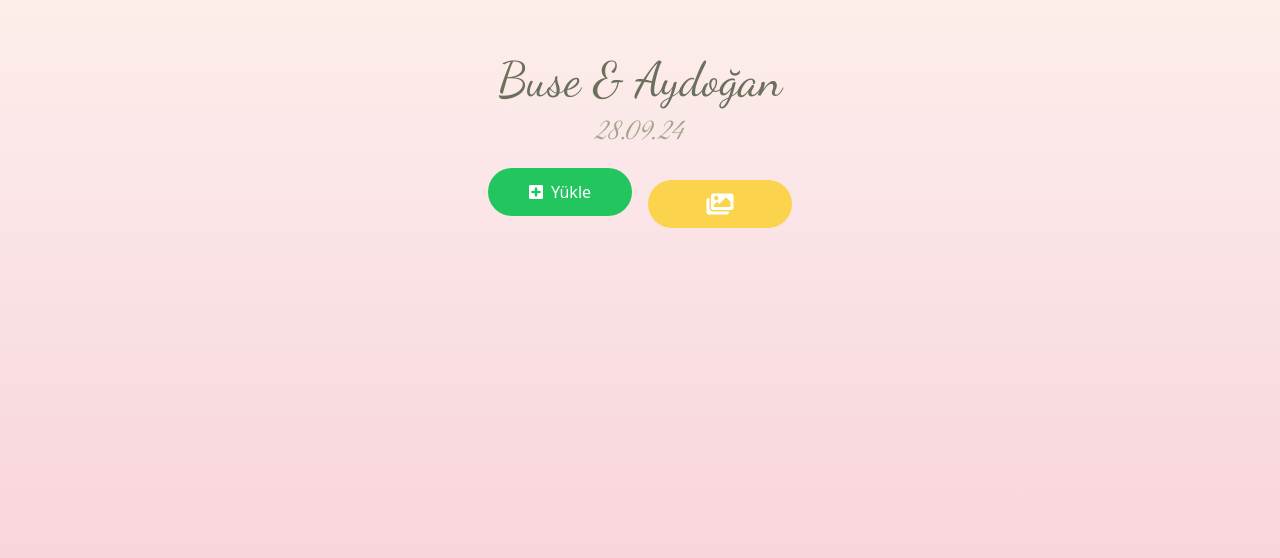
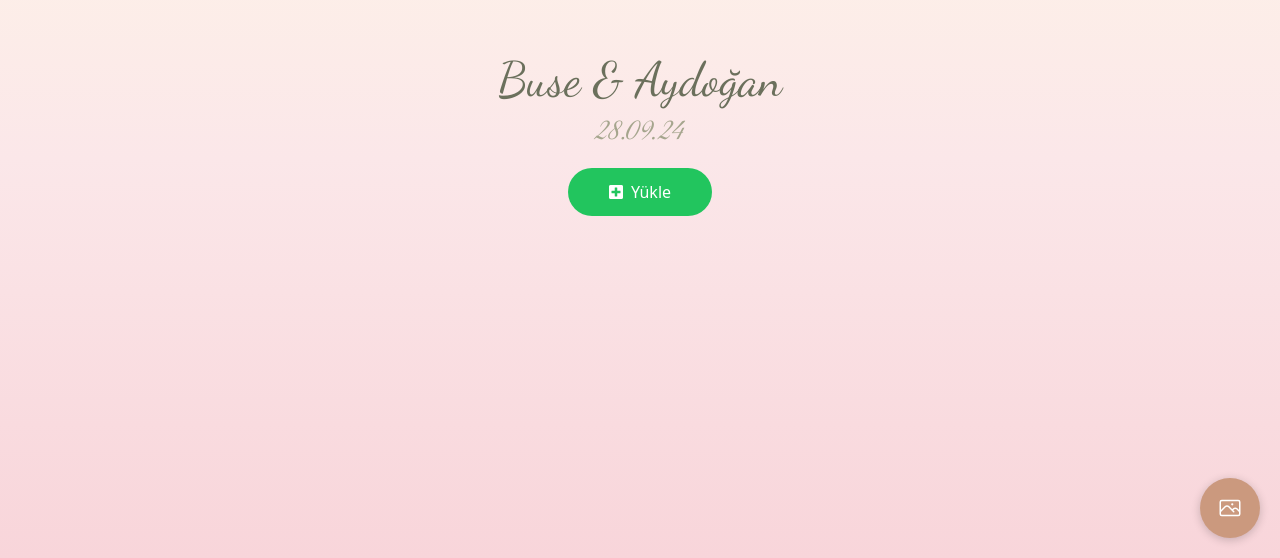
Before and after one commit to xzssv/tatlitelas, an Angular app in the folder tatlitelas/: page / in a window 1280 px wide. Shown: the part 242-800 px from the top of the page. Built offline with nearby package versions, Linux system fonts and the light colour scheme.

Commit message:
butonlar.

```diff
--- a/tatlitelas/src/app/pages/gallery/gallery/gallery.component.css
+++ b/tatlitelas/src/app/pages/gallery/gallery/gallery.component.css
@@ -10,3 +10,90 @@
 .text-primary {
   color: var(--color-primary);
 }
+
+/* Geri Dön butonu stilleri */
+.fixed-gallery-btn,
+.fixed-back-btn {
+  position: fixed;
+  bottom: 20px;
+  right: 20px;
+  width: 60px;
+  height: 60px;
+  border-radius: 30px;
+  background-color: var(--color-custom-brown);
+  color: white;
+  border: none;
+  cursor: pointer;
+  display: flex;
+  align-items: center;
+  overflow: hidden;
+  transition: all 0.3s ease-in-out;
+  box-shadow: 0 2px 10px rgba(0,0,0,0.2);
+  z-index: 1000;
+  padding: 0;
+}
+
+.fixed-gallery-btn:hover,
+.fixed-back-btn:hover {
+  width: 150px; /* Genişliği 150px'e düşürdük */
+}
+
+.fixed-gallery-btn svg,
+.fixed-back-btn svg {
+  width: 24px;
+  height: 24px;
+  stroke: currentColor;
+  flex-shrink: 0;
+  margin: 0 18px;
+}
+
+.gallery-text,
+.back-text {
+  white-space: nowrap;
+  opacity: 0;
+  transition: all 0.3s ease-in-out;
+  position: absolute;
+  left: 60px;
+  right: 0;
+  text-align: center;
+  display: flex;
+  align-items: center;
+  justify-content: center;
+  height: 100%;
+}
+
+.fixed-gallery-btn:hover .gallery-text,
+.fixed-back-btn:hover .back-text {
+  opacity: 1;
+}
+
+/* Geri dön butonu için farklı renk */
+.fixed-back-btn {
+  background-color: var(--color-custom-green);
+}
+
+/* Yükle butonu için eski stil */
+.btnc {
+  padding: 12px 24px;
+  background-color: var(--color-custom-green);
+  color: white;
+  border: none;
+  border-radius: 30px;
+  cursor: pointer;
+  font-size: 16px;
+  transition: background-color 0.3s ease;
+  display: flex;
+  align-items: center;
+  justify-content: center;
+  gap: 8px;
+}
+
+.btnc:hover {
+  background-color: var(--color-primary);
+}
+
+.btnc svg {
+  width: 20px;
+  height: 20px;
+  stroke: currentColor;
+}
--- a/tatlitelas/src/app/pages/gallery/gallery/gallery.component.html
+++ b/tatlitelas/src/app/pages/gallery/gallery/gallery.component.html
@@ -1,18 +1,20 @@
 <div class="flex flex-col items-center justify-center min-h-screen h-full p-8 max-w-4xl mx-auto">
-  <h1 class="text-center text-5xl font-dancing text-primary mb-2">Fotoğraf Galerisi</h1>
+  <h1 id="fotoğraf-galerisi" class="text-center text-5xl font-dancing text-primary mb-2">Fotoğraf Galerisi</h1>
 
   <div class="w-full max-w-2xl mt-8">
     <div class="grid grid-cols-2 sm:grid-cols-3 md:grid-cols-4 gap-4">
-      <div *ngFor="let photo of photos" class="photo-container">
-        <img [src]="photo.url" [alt]="photo.name" class="w-full h-full object-cover">
+      <div class="photo-container" *ngFor="let photo of photos">
+        <!-- Photo content -->
       </div>
     </div>
   </div>
+</div>
 
-  <button class="fixed-back-button" (click)="goBack()">
-    <svg xmlns="http://www.w3.org/2000/svg" fill="none" viewBox="0 0 24 24" stroke-width="1.5" stroke="currentColor"
-      class="size-6">
-      <path stroke-linecap="round" stroke-linejoin="round" d="M9 15 3 9m0 0 6-6M3 9h12a6 6 0 0 1 0 12h-3" />
-    </svg>
-  </button>
-</div>
+<!-- Geri Dön butonu -->
+<button class="fixed-back-btn" (click)="goBack()">
+  <svg xmlns="http://www.w3.org/2000/svg" fill="none" viewBox="0 0 24 24" stroke-width="1.5" stroke="currentColor"
+    class="size-6">
+    <path stroke-linecap="round" stroke-linejoin="round" d="M9 15 3 9m0 0 6-6M3 9h12a6 6 0 0 1 0 12h-3" />
+  </svg>
+  <span class="back-text">Geri Dön</span>
+</button>
--- a/tatlitelas/src/app/pages/gallery/gallery/gallery.component.ts
+++ b/tatlitelas/src/app/pages/gallery/gallery/gallery.component.ts
@@ -26,7 +26,11 @@ export class GalleryComponent implements OnInit {
   }
 
   loadPhotos() {
-    // Fotoğrafları yükleme mantığınızı burada uygulayın
+    // Fotoğrafları yükleme mantığı
+    const savedPhotos = localStorage.getItem('photos');
+    if (savedPhotos) {
+      this.photos = JSON.parse(savedPhotos);
+    }
   }
 
   goBack() {
--- a/tatlitelas/src/app/pages/home/home/home.component.css
+++ b/tatlitelas/src/app/pages/home/home/home.component.css
@@ -64,7 +64,7 @@ h1 {
 }
 
 .btnc {
-    @apply animate-bounce w-36 bg-green-500 text-white; /* Yükle butonu */
+  @apply animate-bounce w-36 bg-green-500 text-white; /* Yükle butonu */
 }
 
 .btn {
@@ -77,8 +77,10 @@ h1 {
     transition: opacity 0.3s ease-in-out; /* Sadece opacity değişimi */
 }
 
-.btn:hover span {
-    @apply opacity-100;
+.btnc:hover {
+  background-color: var(--color-primary);
+  transform: translateY(-2px);
+  box-shadow: 0 6px 8px rgba(0, 0, 0, 0.15);
 }
 
 .btn i {
@@ -88,3 +90,72 @@ h1 {
 .btn:hover i {
     @apply opacity-0; /* İkonu gizler */
 }
+
+.btnc svg {
+  width: 24px;
+  height: 24px;
+}
+
+.btnc span {
+  margin-left: 10px;
+}
+
+.fixed-gallery-btn,
+.fixed-back-btn {
+  position: fixed;
+  bottom: 20px;
+  right: 20px;
+  width: 60px;
+  height: 60px;
+  border-radius: 30px;
+  background-color: var(--color-custom-brown);
+  color: white;
+  border: none;
+  cursor: pointer;
+  display: flex;
+  align-items: center;
+  overflow: hidden;
+  transition: all 0.3s ease-in-out;
+  box-shadow: 0 2px 10px rgba(0,0,0,0.2);
+  z-index: 1000;
+  padding: 0;
+}
+
+.fixed-gallery-btn:hover,
+.fixed-back-btn:hover {
+  width: 150px; /* Genişliği 150px'e düşürdük */
+}
+
+.fixed-gallery-btn svg,
+.fixed-back-btn svg {
+  width: 24px;
+  height: 24px;
+  stroke: currentColor;
+  flex-shrink: 0;
+  margin: 0 18px;
+}
+
+.gallery-text,
+.back-text {
+  white-space: nowrap;
+  opacity: 0;
+  transition: all 0.3s ease-in-out;
+  position: absolute;
+  left: 60px;
+  right: 0;
+  text-align: center;
+  display: flex;
+  align-items: center;
+  justify-content: center;
+  height: 100%;
+}
+
+.fixed-gallery-btn:hover .gallery-text,
+.fixed-back-btn:hover .back-text {
+  opacity: 1;
+}
+
+/* Geri dön butonu için farklı renk */
+.fixed-back-btn {
+  background-color: var(--color-custom-green);
+}
--- a/tatlitelas/src/app/pages/home/home/home.component.html
+++ b/tatlitelas/src/app/pages/home/home/home.component.html
@@ -1,14 +1,24 @@
 <div class="flex flex-col items-center justify-center min-h-screen h-full p-8 max-w-4xl mx-auto">
-  <h1 class="text-center text-5xl font-dancing text-primary mb-2">{{ title }}</h1>
-  <div class="date text-center text-3xl font-great-vibes text-secondary mb-8">{{ date }}</div>
+  <h1 id="title" class="text-center text-5xl font-dancing text-primary mb-2">{{ title }}</h1>
+
+  <div class="date text-center text-3xl font-great-vibes text-secondary mb-8">
+    {{ date }}
+  </div>
+
   <div class="w-full max-w-md flex items-center justify-center gap-4 mb-8">
     <button class="btnc btn-upload animate-bounce bg-green-500 text-white" (click)="triggerFileInput()">
       <i class="fa fa-plus-square mr-2" aria-hidden="true"></i>Yükle
     </button>
-    <button class="btn btn-gallery bg-amber-300 text-white relative overflow-hidden" (click)="openGallery()">
-      <i class="fas fa-images text-2xl"></i>
-      <span class="absolute left-12 opacity-0 transition-opacity duration-300">Galeri</span>
-    </button>
   </div>
-  <input type="file" id="fileInput" class="hidden" multiple accept="image/*,video/*" (change)="onFileSelected($event)">
+  <input type="file" id="fileInput" (change)="onFileSelected($event)" style="display: none;" multiple>
 </div>
+
+<!-- Sabit galeri butonu -->
+<button class="fixed-gallery-btn" (click)="openGallery()">
+  <svg xmlns="http://www.w3.org/2000/svg" fill="none" viewBox="0 0 24 24" stroke-width="1.5" stroke="currentColor"
+    class="size-6">
+    <path stroke-linecap="round" stroke-linejoin="round"
+      d="m2.25 15.75 5.159-5.159a2.25 2.25 0 0 1 3.182 0l5.159 5.159m-1.5-1.5 1.409-1.409a2.25 2.25 0 0 1 3.182 0l2.909 2.909m-18 3.75h16.5a1.5 1.5 0 0 0 1.5-1.5V6a1.5 1.5 0 0 0-1.5-1.5H3.75A1.5 1.5 0 0 0 2.25 6v12a1.5 1.5 0 0 0 1.5 1.5Zm10.5-11.25h.008v.008h-.008V8.25Zm.375 0a.375.375 0 1 1-.75 0 .375.375 0 0 1 .75 0Z" />
+  </svg>
+  <span class="gallery-text">Galeri</span>
+</button>
--- a/tatlitelas/src/app/pages/home/home/home.component.ts
+++ b/tatlitelas/src/app/pages/home/home/home.component.ts
@@ -1,5 +1,6 @@
 import { Component, OnInit } from '@angular/core';
 import { CommonModule } from '@angular/common';
+import { Router } from '@angular/router';
 
 interface Photo {
   id: string;
@@ -20,6 +21,8 @@ export class HomeComponent implements OnInit {
   date: string = '28.09.24';
 
   photos: Photo[] = [];
+
+  constructor(private router: Router) { }
 
   triggerFileInput() {
     const fileInput = document.getElementById('fileInput') as HTMLInputElement;
@@ -74,7 +77,6 @@ export class HomeComponent implements OnInit {
   }
 
   openGallery() {
-    console.log('Galeri açılıyor:', this.photos);
-    // Burada galeri açma mantığını uygulayabilirsiniz
+    this.router.navigate(['/gallery']);
   }
 }
```
